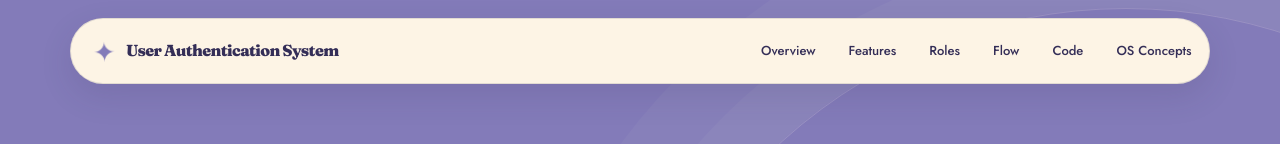
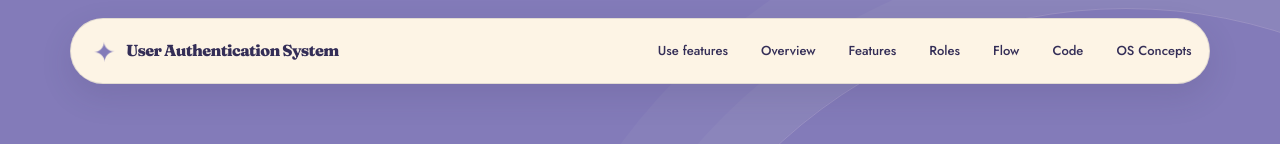
Before and after one commit to jananiravindran07/os, a React (Vite) app in the folder website/: page / in a window 1280 px wide. Shown: the top 144 px of the page. Built offline with nearby package versions, Linux system fonts and the light colour scheme; no server answers.

Commit message:
Add account link to navigation

```diff
--- a/website/src/components/Navbar.tsx
+++ b/website/src/components/Navbar.tsx
@@ -3,7 +3,7 @@ import { Menu, X } from 'lucide-react'
 import { navigateToSection } from '@/lib/anchor'
 
 const links = [
-  ['Overview', '#overview'], ['Features', '#features'], ['Roles', '#roles'],
+  ['Use features', '#account'], ['Overview', '#overview'], ['Features', '#features'], ['Roles', '#roles'],
   ['Flow', '#flow'], ['Code', '#code'], ['OS Concepts', '#os-concepts'],
 ]
 
```
